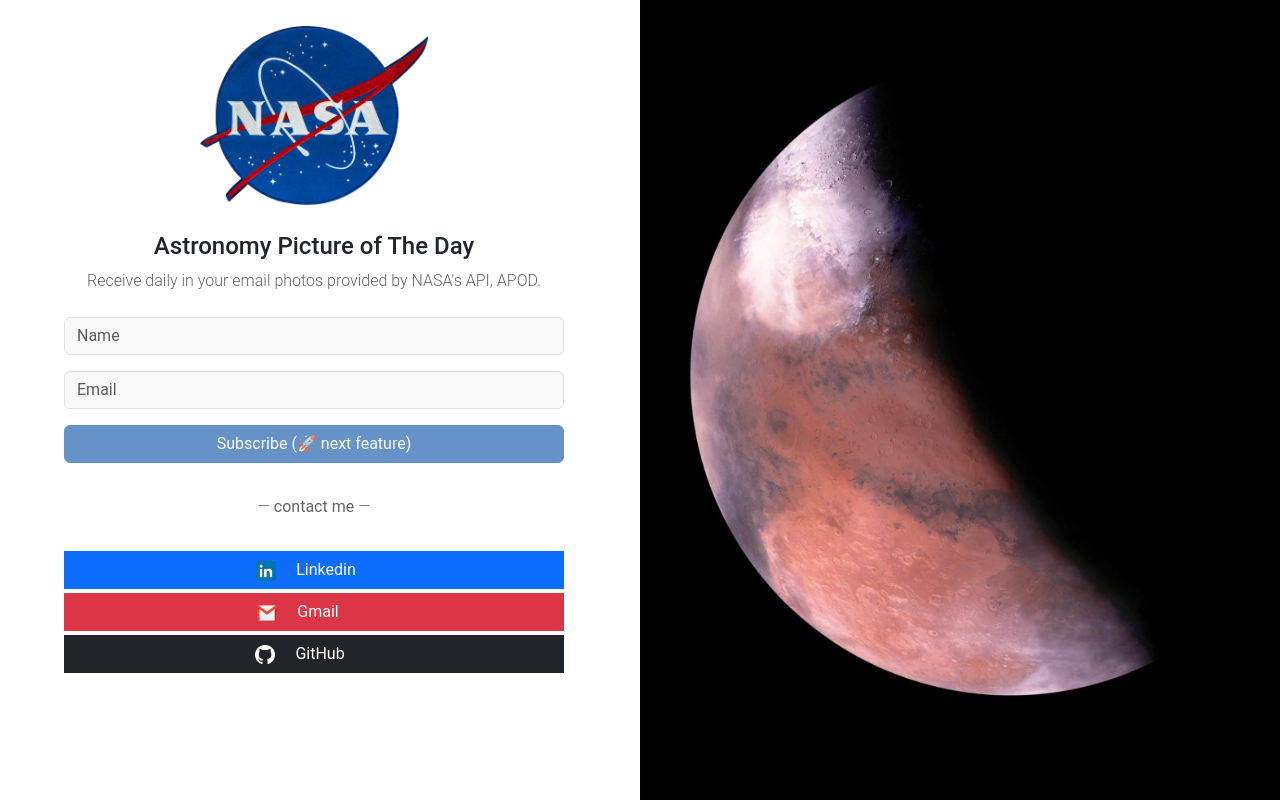
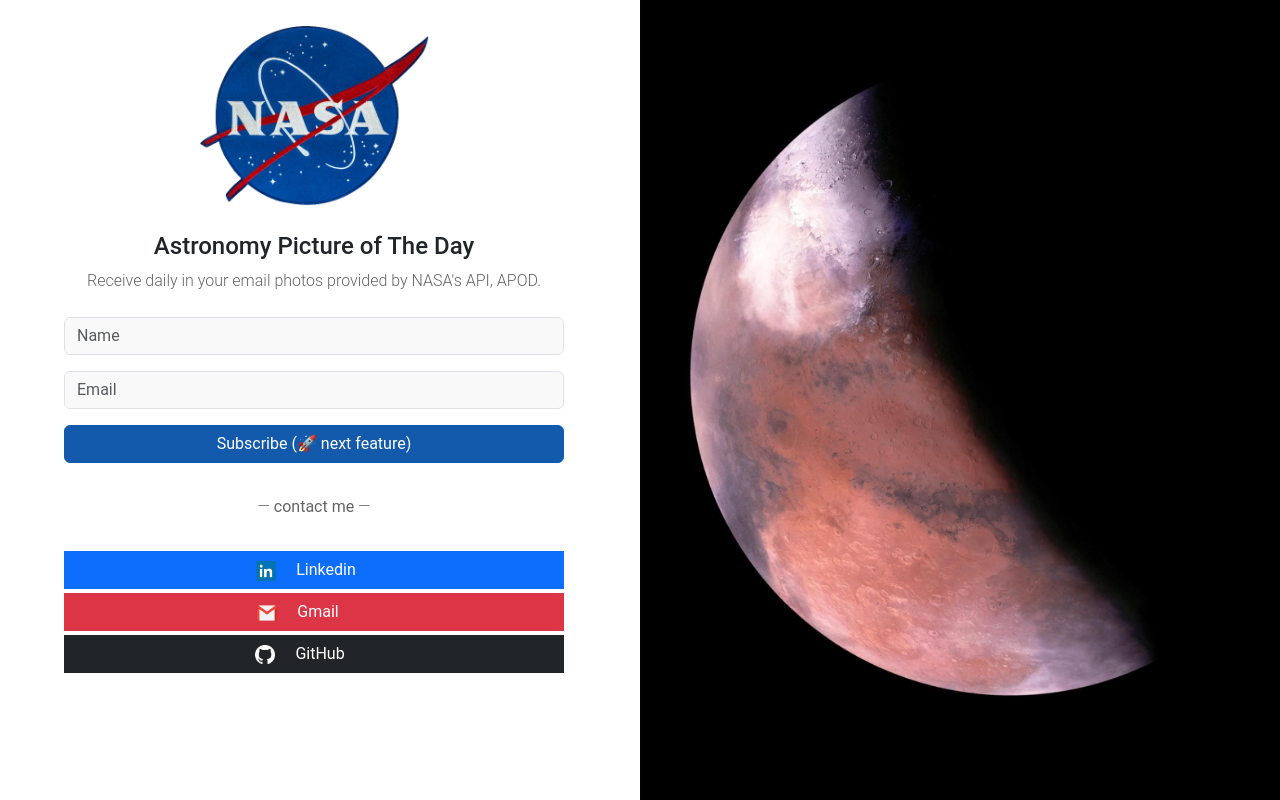
Before and after one commit to Lebackrobot/apod-frontend, a React (Create React App) app: page / in a window 1280 px wide. Built offline with nearby package versions, Linux system fonts and the light colour scheme.

Commit message:
✨ feat: backend integration

```diff
--- a/package.json
+++ b/package.json
@@ -6,7 +6,9 @@
     "@testing-library/jest-dom": "^5.17.0",
     "@testing-library/react": "^13.4.0",
     "@testing-library/user-event": "^13.5.0",
+    "axios": "^1.6.7",
     "bootstrap": "^5.3.2",
+    "email-validator": "^2.0.4",
     "react": "^18.2.0",
     "react-bootstrap": "^2.10.0",
     "react-dom": "^18.2.0",
--- a/src/components/MailForm/MailerForm.jsx
+++ b/src/components/MailForm/MailerForm.jsx
@@ -1,14 +1,75 @@
-import { Form, Button } from 'react-bootstrap';
-import styles from './MailerForm.module.css'
+import React, { useState } from 'react';
+import { Form, Button, Toast } from 'react-bootstrap';
+import axios from 'axios';
+import styles from './MailerForm.module.css';
+import emailValidator from 'email-validator';
 
 const MailerForm = () => {
+    const [username, setName] = useState('');
+    const [email, setEmail] = useState('');
+    const [showSuccessToast, setShowSuccessToast] = useState(false);
+    const [showErrorToast, setShowErrorToast] = useState(false);
+    const [showConfictToast, setShowConfictToast] = useState(false);
+    const [showInvalidEmailToast, setShowInvalidEmailToast] = useState(false);
+
+    const handleSubmit = async (event) => {
+        event.preventDefault();
+
+        if (!emailValidator.validate(email)) {
+            setShowInvalidEmailToast(true)
+            return
+        }
+
+        try {
+            const response = await axios.post('https://apod-backend.onrender.com/noauth/subscriptions', { username, email });
+            if (response.status === 200) {
+                setShowSuccessToast(true);
+            }
+
+            else if (response.status === 409) {
+                setShowConfictToast(true)
+            }
+        }
+
+        catch (error) {
+            console.error('Erro ao enviar o formulário:', error);
+            setShowErrorToast(true);
+        }
+    };
+
+    const handleNameChange = (event) => {
+        setName(event.target.value);
+    };
+
+    const handleEmailChange = (event) => {
+        setEmail(event.target.value);
+    };
+
     return (
-            <Form>
-                <Form.Control style={{ backgroundColor:'#f9f9f9'}} className='mb-3' placeholder="Name"/>
-                <Form.Control style={{ backgroundColor: '#f9f9f9' }}  className='mb-3' type="email" placeholder="Email" />
-            <Button className={`w-100 button-primary ${styles.buttonPrimary}`} type="submit" disabled>Subscribe (🚀 next feature)</Button>
+        <>
+            <Form onSubmit={handleSubmit}>
+                <Form.Control style={{ backgroundColor: '#f9f9f9' }} className='mb-3' placeholder="Name" value={username} onChange={handleNameChange} required />
+                <Form.Control style={{ backgroundColor: '#f9f9f9' }} className='mb-3' type="email" placeholder="Email" value={email} onChange={handleEmailChange} required />
+                <Button className={`w-100 button-primary ${styles.buttonPrimary}`} type="submit">Subscribe (🚀 next feature)</Button>
             </Form>
-    )
-}
+
+            <Toast show={showSuccessToast} onClose={() => setShowSuccessToast(false)} delay={2000} autohide className={styles.toast}>
+                <Toast.Body><strong>🎉 Your subscription is active!</strong></Toast.Body>
+            </Toast>
+
+            <Toast show={showErrorToast} onClose={() => setShowErrorToast(false)} delay={2000} autohide className={styles.toast}>
+                <Toast.Body><strong>⚠️ Error occurred while subscribing!</strong></Toast.Body>
+            </Toast>
+
+            <Toast show={showConfictToast} onClose={() => setShowConfictToast(false)} delay={2000} autohide className={styles.toast}>
+                <Toast.Body><strong>⚠️ Already have a subscription!</strong></Toast.Body>
+            </Toast>
+
+            <Toast show={showInvalidEmailToast} onClose={() => setShowInvalidEmailToast(false)} delay={2000} autohide className={styles.toast}>
+                <Toast.Body><strong>⚠️ Email is invalid!</strong></Toast.Body>
+            </Toast>
+        </>
+    );
+};
 
 export default MailerForm;
--- a/src/components/MailForm/MailerForm.module.css
+++ b/src/components/MailForm/MailerForm.module.css
@@ -7,3 +7,13 @@
     background-color: #2775cf !important;
     border-color: #2775cf !important;
 }
+
+.toast {
+    position: fixed;
+    top: 50%;
+    left: 50%;
+    transform: translate(-50%, -50%);
+    padding: 20px;
+    background-color: rgba(8, 8, 8, 0.927);
+    color: white;
+}
```
Also changed, not shown: 1 other file (tests, documents, lock files or other folders).
